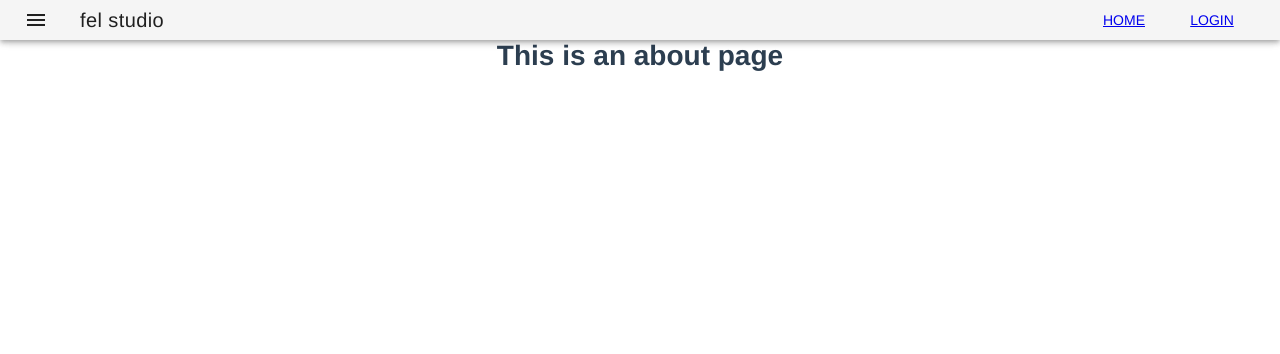
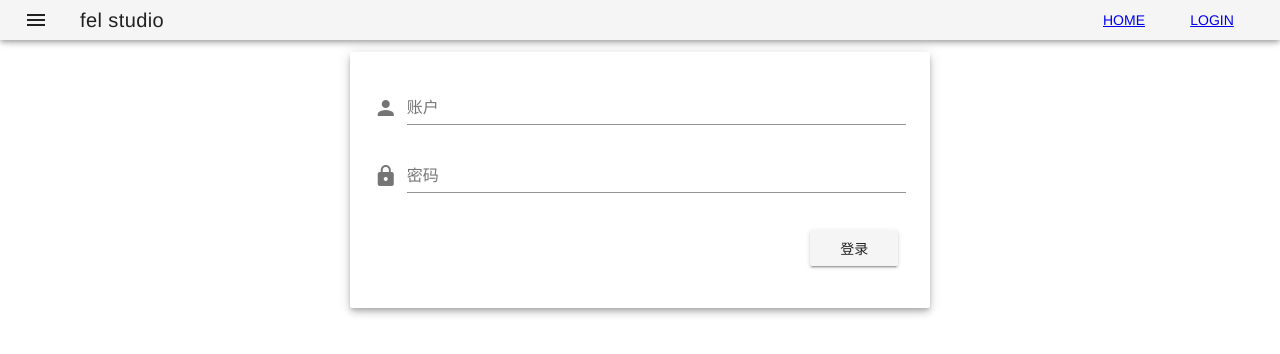
Before and after one commit to MlightShadow/sting, a Vue app: page /#/login in a window 1280 px wide. Shown: the top 354 px of the page. Built offline with nearby package versions, Linux system fonts and the light colour scheme; the HTML template or start-up script is replaced by a standard one.

Commit message:
add login

```diff
--- a/src/views/login.vue
+++ b/src/views/login.vue
@@ -1,11 +1,59 @@
 <template>
-  <div class="about">
-    <h1>This is an about page</h1>
-  </div>
+  <v-container grid-list-xl>
+    <v-layout wrap>
+      <v-sheet elevation="5" class="mx-auto" height="50%" width="50%">
+        <div class="panel-content">
+          <v-content>
+            <v-container fluid fill-height>
+              <v-layout align-center justify-center>
+                <v-flex class="frame">
+                  <v-form>
+                    <v-text-field
+                      v-model="form.username"
+                      prepend-icon="person"
+                      clearable
+                      label="账户"
+                      required
+                    ></v-text-field>
+                    <v-text-field
+                      v-model="form.password"
+                      prepend-icon="lock"
+                      type="password"
+                      label="密码"
+                      required
+                    ></v-text-field>
+                    <v-layout column wrap justify-end align-end>
+                      <v-flex>
+                        <v-btn :loading="loginLoading">
+                          <span slot="loader">Loading...</span>
+                          登录
+                        </v-btn>
+                      </v-flex>
+                    </v-layout>
+                  </v-form>
+                </v-flex>
+              </v-layout>
+            </v-container>
+          </v-content>
+        </div>
+      </v-sheet>
+    </v-layout>
+  </v-container>
 </template>
 
 <script>
 export default {
-   name: "login"
+  name: "login",
+  data() {
+    return {
+      form: {
+        username: "",
+        password: ""
+      },
+      loginLoading: false
+    };
+  },
+  methods: {},
+  created() {}
 };
 </script>
```
